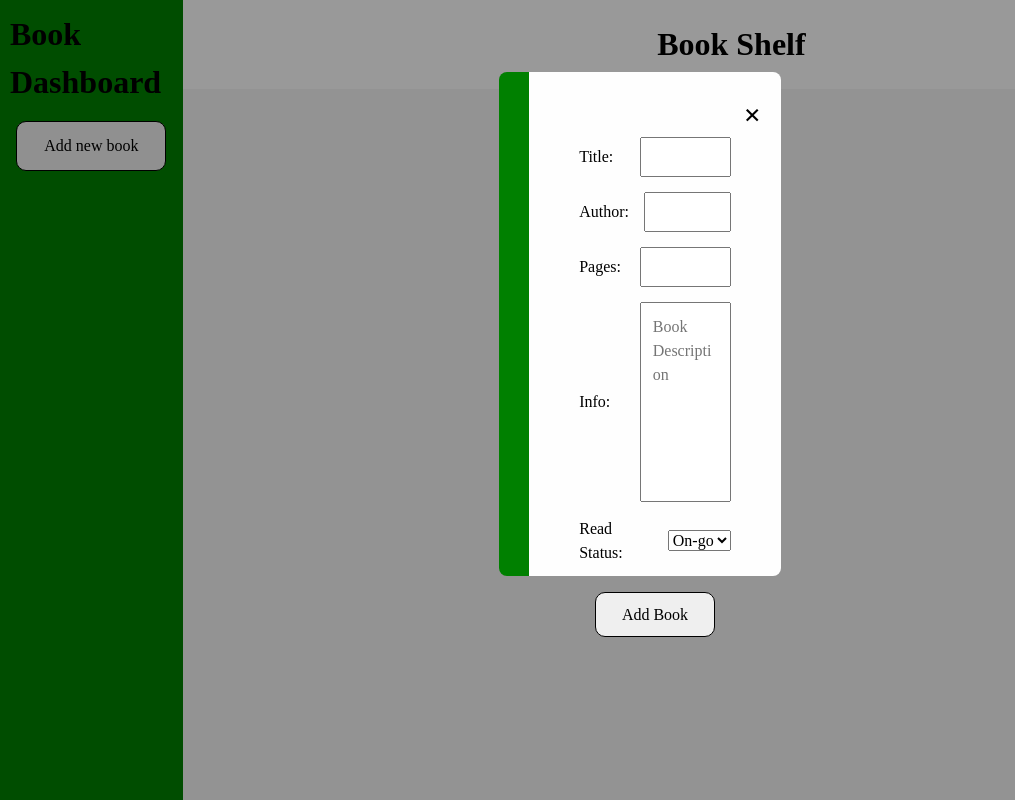
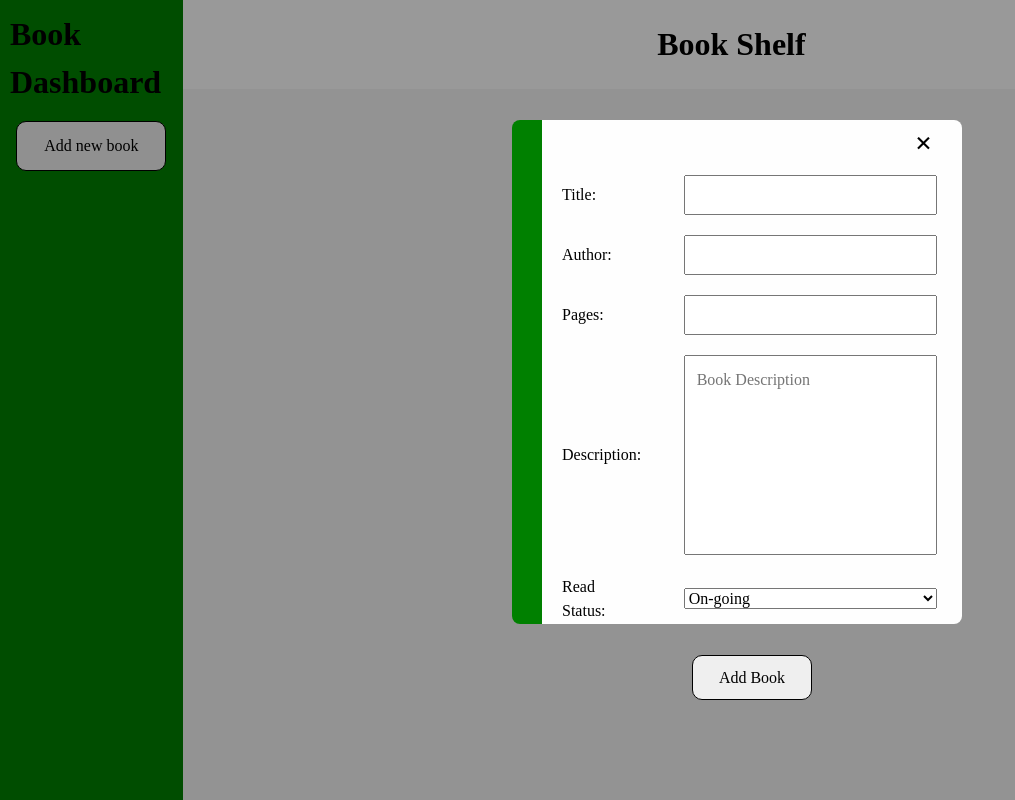
Before and after one commit to lloydeebill/odin-library, a plain HTML site: page index.html in a window 1280 px wide. Both pictures are taken after a click on the button "Add new book". Shown: the whole page, without its empty margins (0-1015 px from the left). Drawn offline with Linux system fonts and the light colour scheme.

Commit message:
polish some ui css design on book form

```diff
--- a/index.html
+++ b/index.html
@@ -29,7 +29,7 @@
 
     <div class="book-form-modal">
       <div class="book-form-content">
-        <span class="close-button">&times; </span>
+        <div class="close-button"><span>&times;</span> </div>
           <form action="" id="bookForm" class="book-form">
             <div class="form-group">
               <label for="title">Title:</label>
@@ -47,7 +47,7 @@
             </div>
 
             <div class="form-group">
-              <label for="info">Info:</label>
+              <label for="info">Description:</label>
               <textarea name="info" id="info" required placeholder="Book Description"></textarea>
             </div>
 
--- a/styles.css
+++ b/styles.css
@@ -139,16 +139,19 @@ h6 {
 
 
 .book-form-content {
-  position: relative;
-  bottom: 15%;
+  display: flex;
+  flex-direction: column;
+  align-items: end;
+  position: fixed;
+  top: 15%;
+  left: 40%;
   background-color: #fefefe;
   border-left: 30px solid green;
-  margin: 15% auto; /* 15% from the top and centered */
-  padding: 20px;
-  padding-left: 20px;
-  width: 22%; /* Could be more or less, depending on screen size */
+  width: 100%;
+  max-width: 450px;
   height: 63%;
   border-radius: 8px;
+
 }
 
 
@@ -179,7 +182,11 @@ h6 {
 
 .close-button {
   display: flex;
-  justify-content: end;
+  flex-direction: column;
+  justify-content: center;
+  align-items: end;
+  width: 50px;
+  padding-right: 30px;
   font-size: 30px;
   font-weight: bold;
   cursor: pointer;
@@ -189,22 +196,27 @@ h6 {
   display: flex;
   flex-direction: column;
   flex-wrap: wrap;
-  justify-content: center;
-  align-items: center;
-  gap: 15px;
-  padding: 0 30px 0 30px;
+  justify-content: space-between;
+  gap: 20px;
+  padding-top: 10px;
+  padding-right: 25px;
 
+
+}
+
+label {
+  margin-left: 20px;
 }
 
 textarea {
   height: 200px;
-  width: 100%;
+  width: clamp(250px, 100% , 400px);
   padding: 12px;
   resize: none;
 }
 
 input {
-  width: 100%;
+  width: clamp(250px, 100% , 400px);
   height: 40px;
   padding: 12px;
 }
@@ -220,4 +232,5 @@ button {
 
 .submit-button {
   margin-top: 12px;
+  margin-left: 150px;
 }
```
